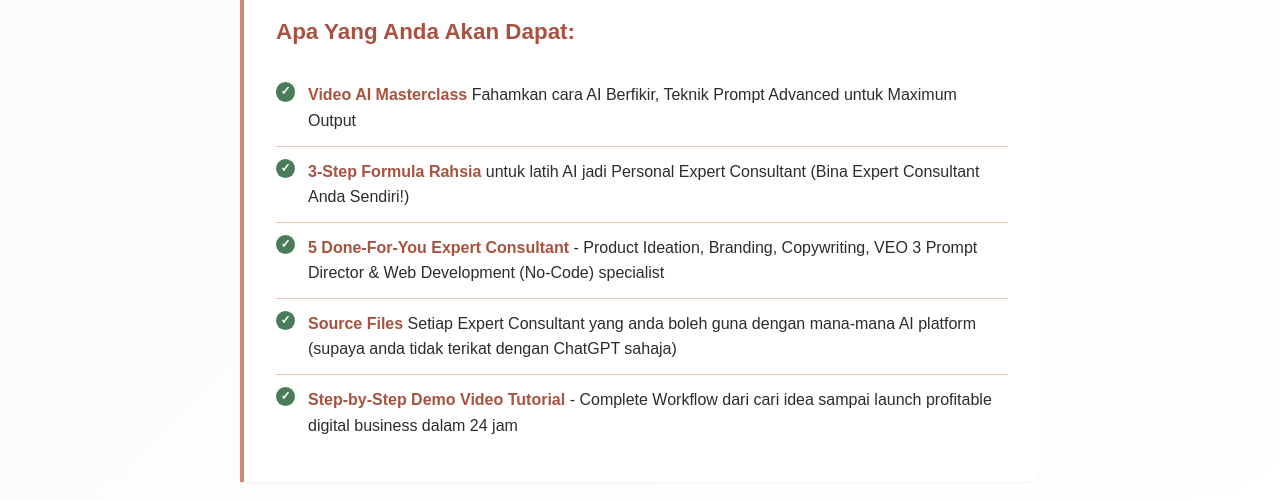
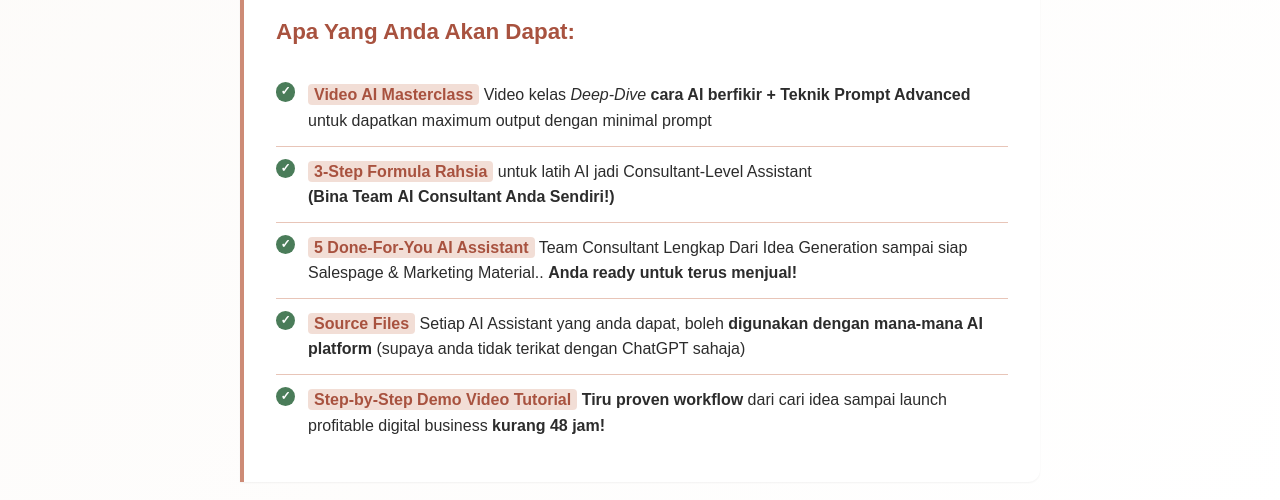
Before and after one commit to luqtech-official/kelasGPT, a Next.js app: page / in a window 1280 px wide. Shown: the part 1554-2054 px from the top of the page. Built offline with nearby package versions, Linux system fonts and the light colour scheme; no server answers.

Commit message:
Improve 'Whats in it for me' copy

```diff
--- a/pages/index.js
+++ b/pages/index.js
@@ -235,11 +235,11 @@ export default function Home({ productSettings }) {
                 <h3>Apa Yang Anda Akan Dapat:</h3>
 
                 <ul className={styles.heroList}>
-                  <li><span className={styles.emphasis}>Video AI Masterclass</span> Fahamkan cara AI Berfikir, Teknik Prompt Advanced untuk Maximum Output</li>
-                  <li><span className={styles.emphasis}>3-Step Formula Rahsia</span> untuk latih AI jadi Personal Expert Consultant (Bina Expert Consultant Anda Sendiri!)</li>
-                  <li><span className={styles.emphasis}>5 Done-For-You Expert Consultant</span> - Product Ideation, Branding, Copywriting, VEO 3 Prompt Director & Web Development (No-Code) specialist</li>
-                  <li><span className={styles.emphasis}>Source Files</span> Setiap Expert Consultant yang anda boleh guna dengan mana-mana AI platform (supaya anda tidak terikat dengan ChatGPT sahaja)</li>
-                  <li><span className={styles.emphasis}>Step-by-Step Demo Video Tutorial</span> - Complete Workflow dari cari idea sampai launch profitable digital business dalam 24 jam</li>
+                  <li><span className={styles.highlight2}>Video AI Masterclass</span> Video kelas <em>Deep&#8209;Dive</em> <strong>cara AI berfikir <bold>+</bold>&nbsp;Teknik Prompt Advanced</strong> untuk dapatkan maximum output dengan minimal prompt</li>
+                  <li><span className={styles.highlight2}>3-Step Formula Rahsia</span> untuk latih AI jadi Consultant&#8209;Level Assistant<br/><strong>(Bina Team&nbsp;AI&nbsp;Consultant Anda Sendiri!)</strong></li>
+                  <li><span className={styles.highlight2}>5 Done-For-You AI Assistant</span> Team Consultant Lengkap Dari Idea Generation sampai siap Salespage & Marketing Material.. <strong>Anda ready untuk terus menjual!</strong></li>
+                  <li><span className={styles.highlight2}>Source Files</span> Setiap AI Assistant yang anda dapat, boleh <strong>digunakan dengan mana-mana AI platform</strong> (supaya anda tidak terikat dengan ChatGPT sahaja)</li>
+                  <li><span className={styles.highlight2}>Step-by-Step Demo Video Tutorial</span> <strong>Tiru proven workflow</strong> dari cari idea sampai launch profitable digital business <strong>kurang 48 jam!</strong></li>
                 </ul>
               </div>
             </div>
--- a/styles/Home.module.css
+++ b/styles/Home.module.css
@@ -170,7 +170,7 @@
 
 .highlight2 {
   color: var(--terra-dark);
-  background: var(--terra-light);
+  background: var(--terra-verylight);
   padding: 2px 6px;
   border-radius: 4px;
   font-weight: 550;
--- a/styles/globals.css
+++ b/styles/globals.css
@@ -10,6 +10,7 @@
   --terra-primary: #CD8B76;
   --terra-dark: #A8523F;
   --terra-light: #E8C5B8;
+  --terra-verylight: #e8c5b891; /*terra-light + transparency */
   --terra-bg: #FBF8F5;
   --text-primary: #2C2C2C;
   --text-secondary: #6B5B57;
```
